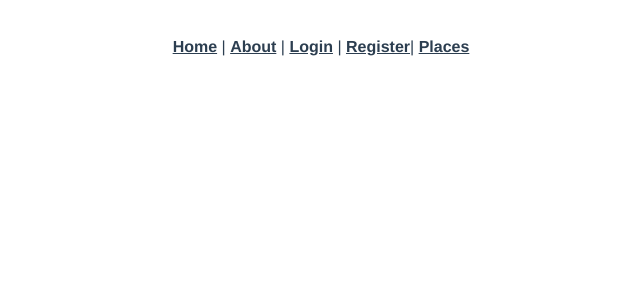
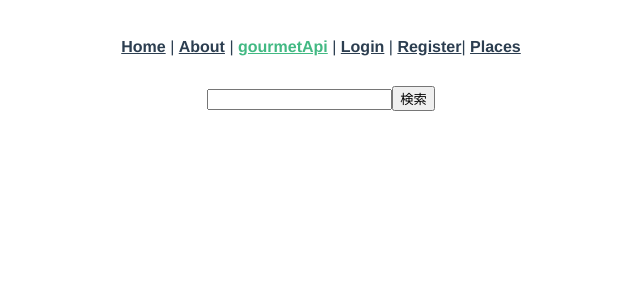
Before and after one commit to webex14-team-5/original-team-app, a Vue app: page /gourmetApi in a window 1280 px wide. Shown: the top 300 px of the page, without its empty margins (319-959 px from the left). Built offline with nearby package versions, Linux system fonts and the light colour scheme.

Commit message:
placesApi導入し、map表示まで

```diff
--- a/package.json
+++ b/package.json
@@ -10,6 +10,7 @@
   "dependencies": {
     "axios": "^0.27.2",
     "core-js": "^3.8.3",
+    "fetch-jsonp": "^1.2.1",
     "firebase": "^9.8.2",
     "vue": "^3.2.13",
     "vue-router": "^4.0.3"
--- a/src/App.vue
+++ b/src/App.vue
@@ -2,6 +2,7 @@
   <nav>
     <router-link to="/">Home</router-link> |
     <router-link to="/about">About</router-link> |
+    <router-link to="/gourmetApi">gourmetApi</router-link> |
     <router-link to="/login">Login</router-link> |
     <router-link to="/register">Register</router-link>|
     <router-link to="/places">Places</router-link>
--- a/src/router/index.js
+++ b/src/router/index.js
@@ -1,7 +1,9 @@
 import { createRouter, createWebHistory } from "vue-router"
+
 // import Vue from "vue"
 import HomeView from "@/views/HomeView.vue"
 import LoginView from "@/views/LoginView.vue"
+import gourmetApi from "@/views/gourmetApi.vue"
 import RegisterView from "@/views/RegisterView"
 import PlacesApiView from "@/views/PlacesApiView.vue"
 
@@ -10,6 +12,11 @@ const routes = [
     path: "/",
     name: "home",
     component: HomeView,
+  },
+  {
+    path: "/gourmetApi",
+    name: "gourmetApi",
+    component: gourmetApi,
   },
   {
     path: "/about",
--- /dev/null
+++ b/src/views/gourmetApi.vue
@@ -0,0 +1,57 @@
+<template>
+  <!--検索欄-->
+  <section>
+    <input class="search_word" type="text" v-model="inputText" />
+    <button v-on:click="catcher">検索</button>
+  </section>
+  <!-- 結果表示 -->
+  <section>
+    <!-- 上位10件表示 -->
+    <div v-for="(shop, numbers) in shopData.results.shop" :key="numbers">
+      <!-- 店存在した場合で表示 -->
+      <div v-if="exit">{{ numbers + 1 }}{{ shop.name }}</div>
+    </div>
+  </section>
+</template>
+
+<script>
+import fetchJsonp from "fetch-jsonp"
+
+export default {
+  data() {
+    return {
+      shopData: { results: { shop: [{ name: "" }] } },
+      shopName: "",
+      // 「 numbers 件目の店」
+      numbers: "",
+      // 条件合致する店が存在するかどうか
+      exit: false,
+    }
+  },
+
+  methods: {
+    async catcher() {
+      this.shopName = this.inputText
+      const res = await fetchJsonp(
+        "https://webservice.recruit.co.jp/hotpepper/gourmet/v1/?key=ccf9680638c80665&&format=jsonp&&name=" +
+          this.shopName
+      )
+      const data = await res.json()
+      this.shopData = data
+      // 条件合致する店が存在するかどうか
+      if (this.shopData != "") {
+        this.exit = true
+      }
+      /*
+      名前、ジャンル、価格帯、場所、営業時間、日
+      shop{[id: お店id, name: 掲載店名, name_kane: 掲載店名かな,
+      logo_image: ロゴ画像, address: 住所,
+      genre: お店ジャンル[code: お店ジャンルコード, name: お店ジャンル名, catch: お店ジャンルキャッチ],
+      budget: ディナー予算[code: 検索用ディナー予算コード, name: 検索用ディナー予算, average: 平均ディナー予算]
+      budget_memo: 料金備考, catch: お店キャッチ, urls: 店舗url,
+      photo: 写真[[pc: [l, m, s], [mobile: [l, s]], open: 営業日時間]}
+      */
+    },
+  },
+}
+</script>
```
Also changed, not shown: 1 other file (tests, documents, lock files or other folders).
